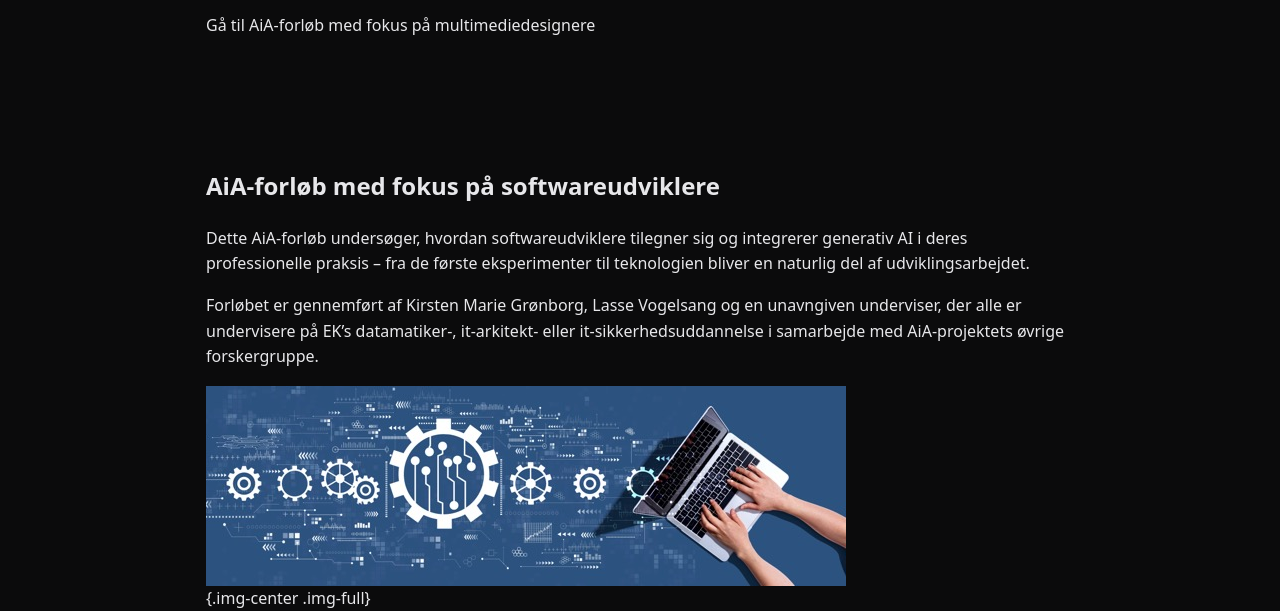
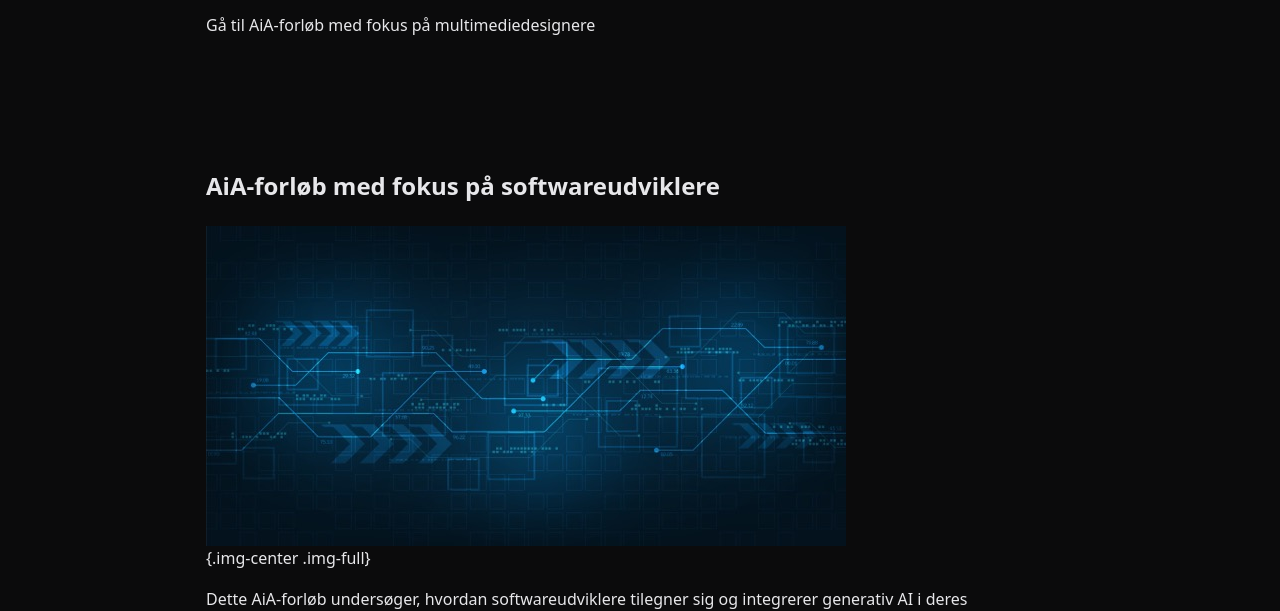
Before and after one commit to keamarg/AiA, an Eleventy site: page src/aia-forlob/igangvaerende.md in a window 1280 px wide. Shown: the part 191-802 px from the top of the page. Built offline with nearby package versions, Linux system fonts and the light colour scheme; Eleventy itself is replaced by a stand-in of ours; files that its build step writes are made by us from their sources; what markdown-it-attrs would draw is missing.

Commit message:
Update AiA Forløb “igangvaerende” - Martin Gundtoft <marg@ek.dk> via DecapBridge

```diff
--- a/src/aia-forlob/igangvaerende.md
+++ b/src/aia-forlob/igangvaerende.md
@@ -24,13 +24,13 @@
       ## AiA-forløb med fokus på softwareudviklere
 
 
+      ![](/assets/uploads/adobestock_378471921-medium.jpeg){.img-center .img-full}
+
+
       Dette AiA-forløb undersøger, hvordan softwareudviklere tilegner sig og integrerer generativ AI i deres professionelle praksis – fra de første eksperimenter til teknologien bliver en naturlig del af udviklingsarbejdet.
 
 
       Forløbet er gennemført af Kirsten Marie Grønborg, Lasse Vogelsang og en unavngiven underviser, der alle er undervisere på EK’s datamatiker-, it-arkitekt- eller it-sikkerhedsuddannelse i samarbejde med AiA-projektets øvrige forskergruppe.
-
-
-      ![](/assets/uploads/adobestock_357735250-medium.jpeg){.img-center .img-full}
 
 
       <br>
@@ -93,13 +93,13 @@
       ## AiA-forløb med fokus på multimediedesignere
 
 
+      ![](/assets/uploads/adobestock_1547779025-medium.jpeg){.img-center .img-full}
+
+
       Dette AiA-forløb undersøger, hvordan multimediedesignere kan udvikle ansvarlige og kritiske AI-kompetencer fx inden for UX/UI, digitalt design, contentproduktion og visuel kommunikation.
 
 
       Forløbet er gennemført af Karsten Løgstrup, Heidi Topholt, Klaus Mandal Hansen og Birgitte Heide, der alle er undervisere på EK’s multimediedesignuddannelse i samarbejde med AiA-projektets øvrige forskergruppe.
-
-
-      ![](/assets/uploads/adobestock_331107732-medium.jpeg){.img-center .img-full}
 
 
       <br>
```
Also changed, not shown: src/assets/uploads/adobestock_1191673414-medium.jpeg (added), src/assets/uploads/adobestock_1547779025-medium.jpeg (added), src/assets/uploads/adobestock_378471921-medium.jpeg (added).
